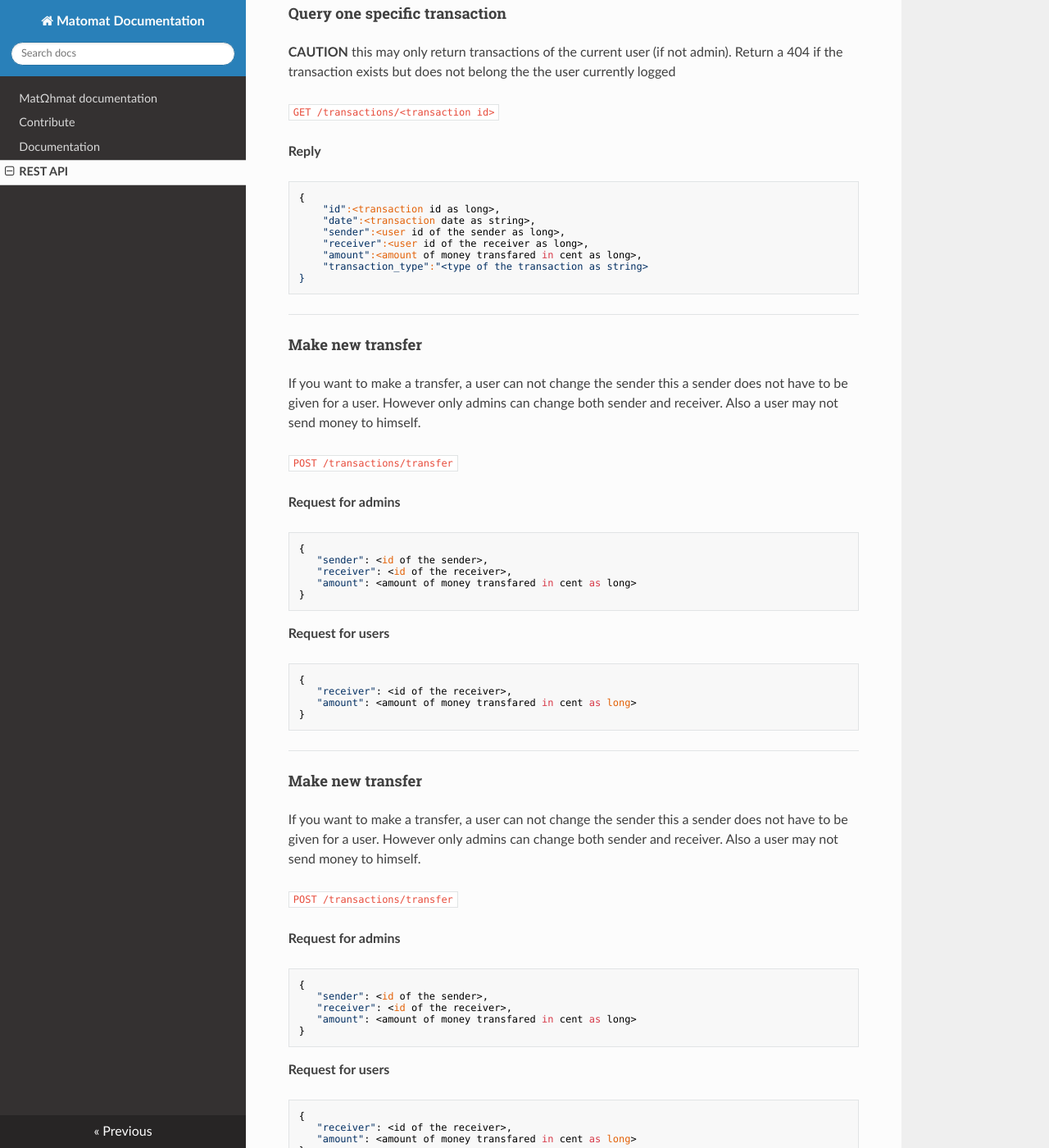
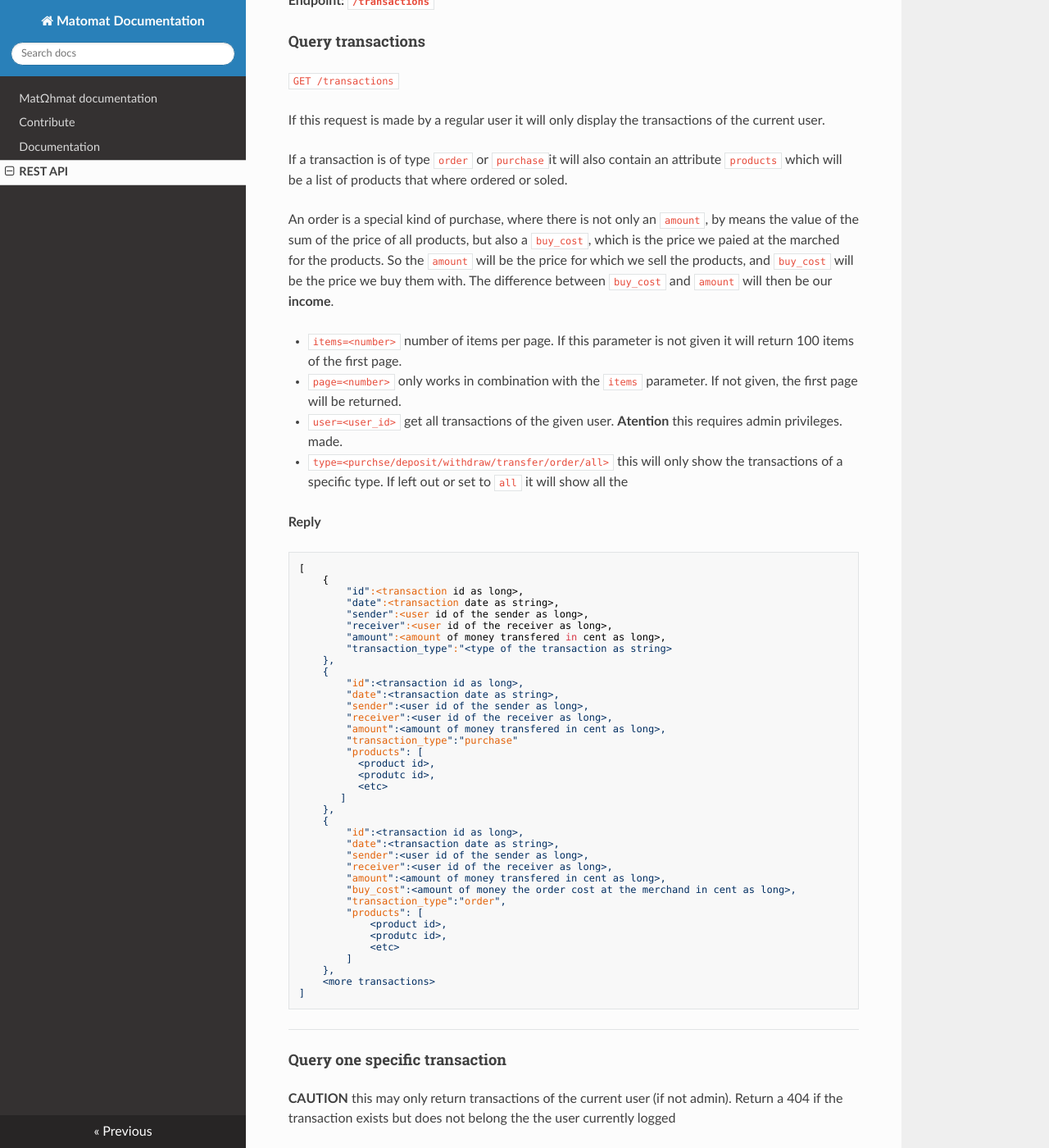
Before and after one commit to FSIN-ohm/Matomat-Documentation, an MkDocs documentation site: the page built from docs/rest_api.md, in a window 1280 px wide and 1400 px high, scrolled down 6751 px. Shown: the whole window at 82% size. Built offline with MkDocs 1.6.1, drawn with Linux system fonts in a browser that asks for light colours; nearby versions of some CDN libraries; some of the changed text lies outside the part shown.

Commit message:
add changes from last meeting to rest api

````diff
--- a/docs/rest_api.md
+++ b/docs/rest_api.md
@@ -58,7 +58,8 @@
 }
 ```
 ----
-#### Query one specific admin
+#### Query the loged in admin
+
 `GET /admins/me`
 
 This request requires Admin privileges.
@@ -97,6 +98,30 @@
 ```
 
 ----
+
+#### Change an admin
+
+`PATCH /admins/<admin id>`
+
+This request requires Admin privileges.
+
+__Request__
+```
+{
+   "user_name":<admin username>,
+   "password":<admin password>,
+   "email":<email address>
+}
+```
+
+----
+#### Delete an admin
+
+`DELETE /admins/<admin id>`
+
+This request requires Admin privileges.
+
+----
 # User
 
 __Endpoint: `/users`__
@@ -113,12 +138,15 @@
 __Reply__
 
 ```
-{
-    "id":<user id as long>,
-    "balance":<balance in cent as integer>,
-    "last_seen":<last login date as string>,
-    "available":<is user available as boolean>
-}
+[
+   {
+       "id":<user id as long>,
+       "balance":<balance in cent as integer>,
+       "last_seen":<last login date as string>,
+       "available":<is user available as boolean>
+   },
+   <more users>
+]
 ```
 
 ----
@@ -140,7 +168,7 @@
 ```
 
 ----
-#### Query a user based on his basic auth header
+#### Query the current loged in user
 
 `GET /users/me`
 
@@ -184,6 +212,13 @@
 ```
 
 ----
+#### Delete an user
+
+`DELETE /users/<admin id>`
+
+This request requires Admin privileges.
+
+----
 
 # Product
 
@@ -199,13 +234,16 @@
 
 __Reply__
 ```
-{
-    "id":<product id as long>,
-    "name":<product name as string>,
-    "price":<product price in cent as ing>,
-    "thumbnail":<url of image thumbnail as string>,
-    "reorder_point":<reorder point as int>,
-    "is_available":<is available as boolean>
+[
+   {
+       "id":<product id as long>,
+       "name":<product name as string>,
+       "price":<product price in cent as ing>,
+       "thumbnail":<url of image thumbnail as string>,
+       "reorder_point":<reorder point as int>,
+       "is_available":<is available as boolean>
+   },
+   <more products>
 }
 ```
 ----
@@ -263,6 +301,13 @@
 ```
 
 ----
+#### Delete a product
+
+`DELETE /products/<admin id>`
+
+This request requires Admin privileges.
+
+----
 # Transaction
 
 __Endpoint: `/transactions`__
@@ -276,9 +321,14 @@
 If a transaction is of type `order` or `purchase`it will also contain an attribute `products` which will be a list
 of products that where ordered or soled.
 
+An order is a special kind of purchase, where there is not only an `amount`, by means the value of the sum of the price
+of all products, but also a `buy_cost`, which is the price we paied at the marched for the products.
+So the `amount` will be the price for which we sell the products, and `buy_cost` will be the price we buy them with.
+The difference between `buy_cost` and `amount` will then be our __income__.
+
 - `items=<number>` number of items per page. If this parameter is not given it will return 100 items of the first page.
 - `page=<number>` only works in combination with the `items` parameter. If not given, the first page will be returned.
-- `user=<user_hash>` get all transactions of the given user. __Atention__ this requires admin privileges. made.
+- `user=<user_id>` get all transactions of the given user. __Atention__ this requires admin privileges. made.
 - `type=<purchse/deposit/withdraw/transfer/order/all>` this will only show the transactions of a specific type. If left out or set to `all` it will show all the
 
 __Reply__
@@ -286,26 +336,40 @@
 [
     {
         "id":<transaction id as long>,
-         "date":<transaction date as string>,
-         "sender":<user id of the sender as long>,
-         "receiver":<user id of the receiver as long>,
-         "amount":<amount of money transfared in cent as long>,
-         "transaction_type":"<type of the transaction as string>
-      },
-      {
-         "id":<transaction id as long>,
-         "date":<transaction date as string>,
-         "sender":<user id of the sender as long>,
-         "receiver":<user id of the receiver as long>,
-         "amount":<amount of money transfared in cent as long>,
-         "transaction_type":"<order/purchase>
-         products: [
+        "date":<transaction date as string>,
+        "sender":<user id of the sender as long>,
+        "receiver":<user id of the receiver as long>,
+        "amount":<amount of money transfered in cent as long>,
+        "transaction_type":"<type of the transaction as string>
+    },
+    {
+        "id":<transaction id as long>,
+        "date":<transaction date as string>,
+        "sender":<user id of the sender as long>,
+        "receiver":<user id of the receiver as long>,
+        "amount":<amount of money transfered in cent as long>,
+        "transaction_type":"purchase"
+        "products": [
+          <product id>,
+          <produtc id>,
+          <etc>
+       ]
+    },
+    {
+        "id":<transaction id as long>,
+        "date":<transaction date as string>,
+        "sender":<user id of the sender as long>,
+        "receiver":<user id of the receiver as long>,
+        "amount":<amount of money transfered in cent as long>,
+        "buy_cost":<amount of money the order cost at the merchand in cent as long>,
+        "transaction_type":"order",
+        "products": [
             <product id>,
             <produtc id>,
             <etc>
-         ]
-      },
-      <more transactions>
+        ]
+    },
+    <more transactions>
 ]
 ```
 ----
@@ -323,7 +387,7 @@
     "date":<transaction date as string>,
     "sender":<user id of the sender as long>,
     "receiver":<user id of the receiver as long>,
-    "amount":<amount of money transfared in cent as long>,
+    "amount":<amount of money transfered in cent as long>,
     "transaction_type":"<type of the transaction as string>
 }
 ```
@@ -342,7 +406,7 @@
 {
    "sender": <id of the sender>,
    "receiver": <id of the receiver>,
-   "amount": <amount of money transfared in cent as long>
+   "amount": <amount of money transfered in cent as long>
 }
 ```
 
@@ -350,34 +414,7 @@
 ```
 {
    "receiver": <id of the receiver>,
-   "amount": <amount of money transfared in cent as long>
-}
-```
-
-
-----
-#### Make new transfer
-
-If you want to make a transfer, a user can not change the sender this a sender
-does not have to be given for a user. However only admins can change both
-sender and receiver. Also a user may not send money to himself.
-
-`POST /transactions/transfer`
-
-__Request for admins__
-```
-{
-   "sender": <id of the sender>,
-   "receiver": <id of the receiver>,
-   "amount": <amount of money transfared in cent as long>
-}
-```
-
-__Request for users__
-```
-{
-   "receiver": <id of the receiver>,
-   "amount": <amount of money transfared in cent as long>
+   "amount": <amount of money transfered in cent as long>
 }
 ```
 
@@ -423,8 +460,8 @@
 
 ```
 {
-   cost:<amount of money the order cost in cent as long>,
-   orders: [
+   "buy_cost":<amount of money the order cost in cent as long>,
+   "orders": [
       {
          "product": <product id>,
          "amount": <count of this product ordered>
````
Also changed, not shown: other parts of docs/rest_api.md (+2 -2 lines).
